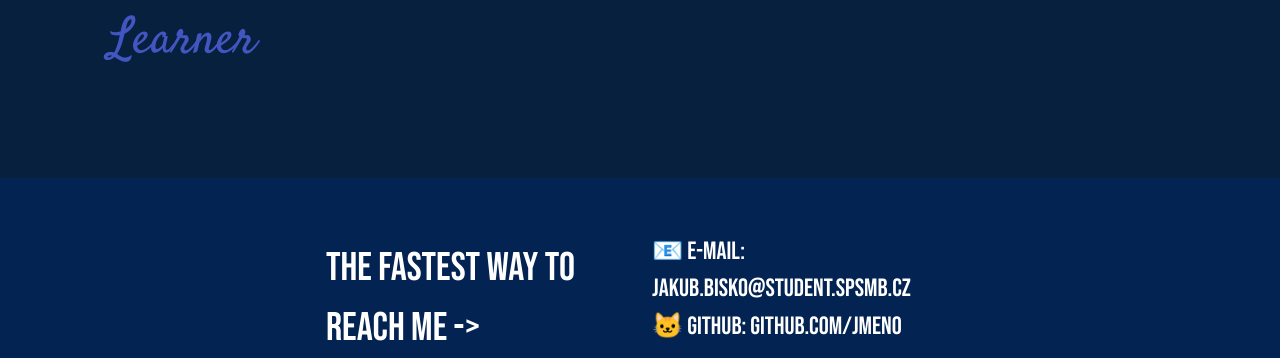
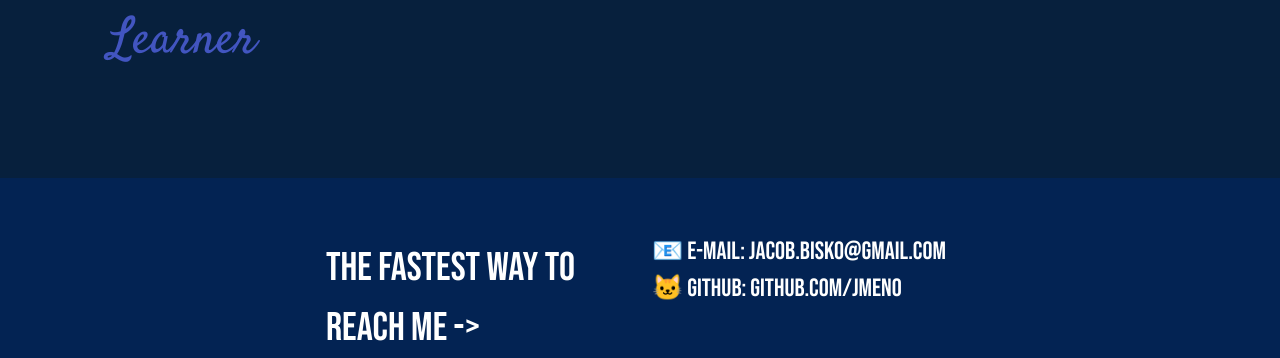
Before and after one commit to JakubBisko/Personal-website, a plain HTML site: page index.html in a window 1280 px wide. Shown: the part 3511-3869 px from the top of the page. Drawn offline with nearby package versions, Linux system fonts and the light colour scheme.

Commit message:
Update index.html

```diff
--- a/index.html
+++ b/index.html
@@ -101,7 +101,7 @@ Hands-on experience with physically demanding tasks, installations, and on-site
 <div class="row">
 <div class="footer-title col-md-3 offset-md-3">The fastest way to reach me -></div><br>
 <div class="footer-text col-md-3">
-📧 E-mail: jakub.bisko@student.spsmb.cz<br>
+📧 E-mail: jacob.bisko@gmail.com<br>
 🐱 GitHub: github.com/jmeno
 </div>
 </div>
@@ -109,4 +109,5 @@ Hands-on experience with physically demanding tasks, installations, and on-site
 
  <script src="floatanim.js"></script>
 </body>
+
 </html>
```
